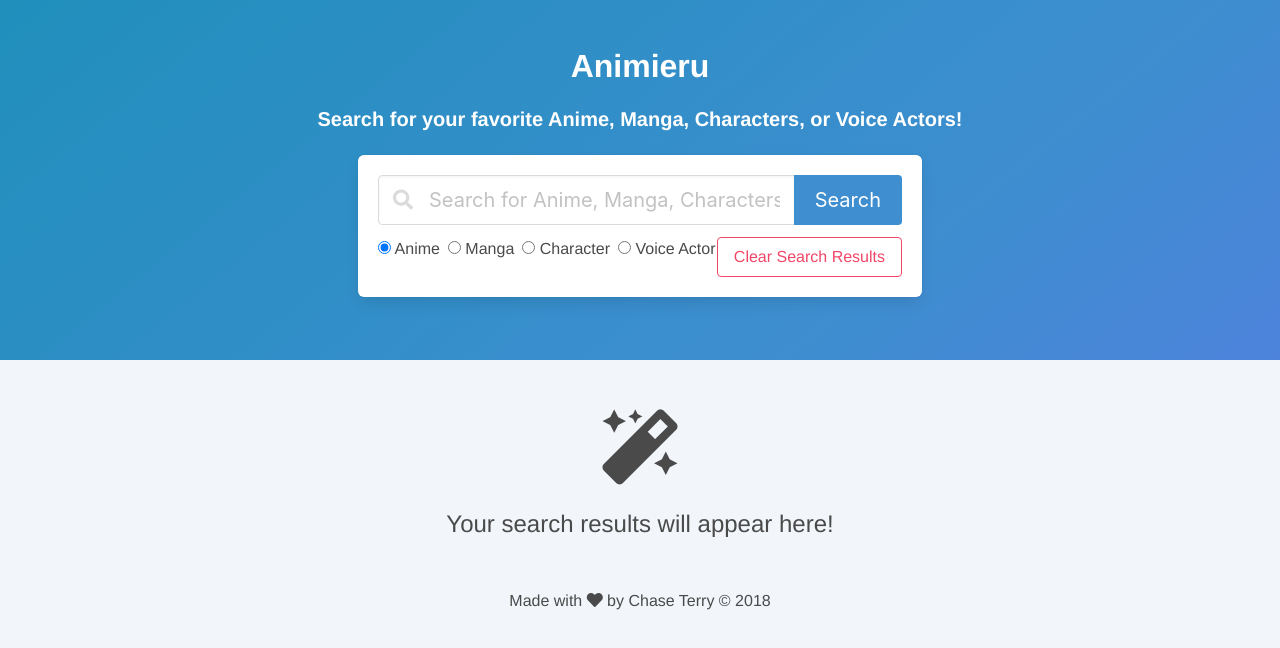
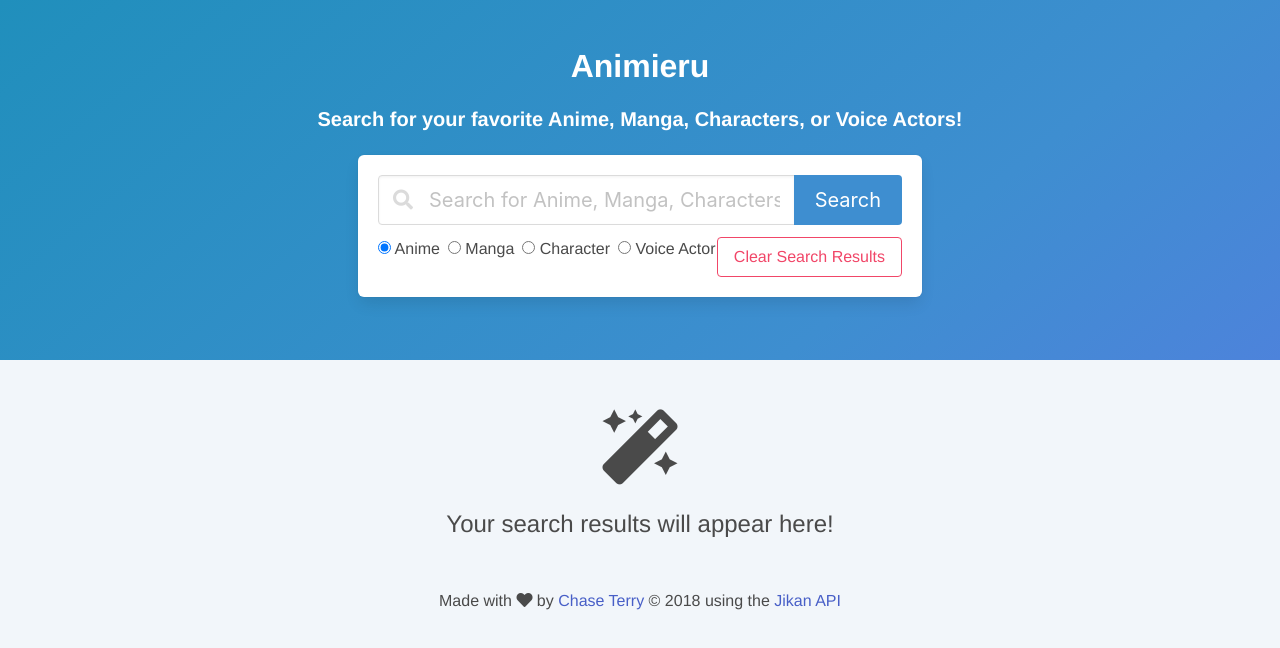
Before and after one commit to cdterry87/Animieru, a Vue app: page / in a window 1280 px wide. Shown: the top 648 px of the page. Built offline with nearby package versions, Linux system fonts and the light colour scheme.

Commit message:
Accredited the Jikan API

```diff
--- a/src/App.vue
+++ b/src/App.vue
@@ -3,7 +3,7 @@
         <router-view></router-view>
 
         <footer class="has-text-centered">
-            Made with <span class="fa fa-heart"></span> by Chase Terry &copy; 2018
+            Made with <span class="fa fa-heart"></span> by <a href="http://chaseterry.com">Chase Terry</a> &copy; 2018 using the <a href="https://jikan.moe" target="_blank">Jikan API</a>
         </footer>
     </div>
 </template>
```
